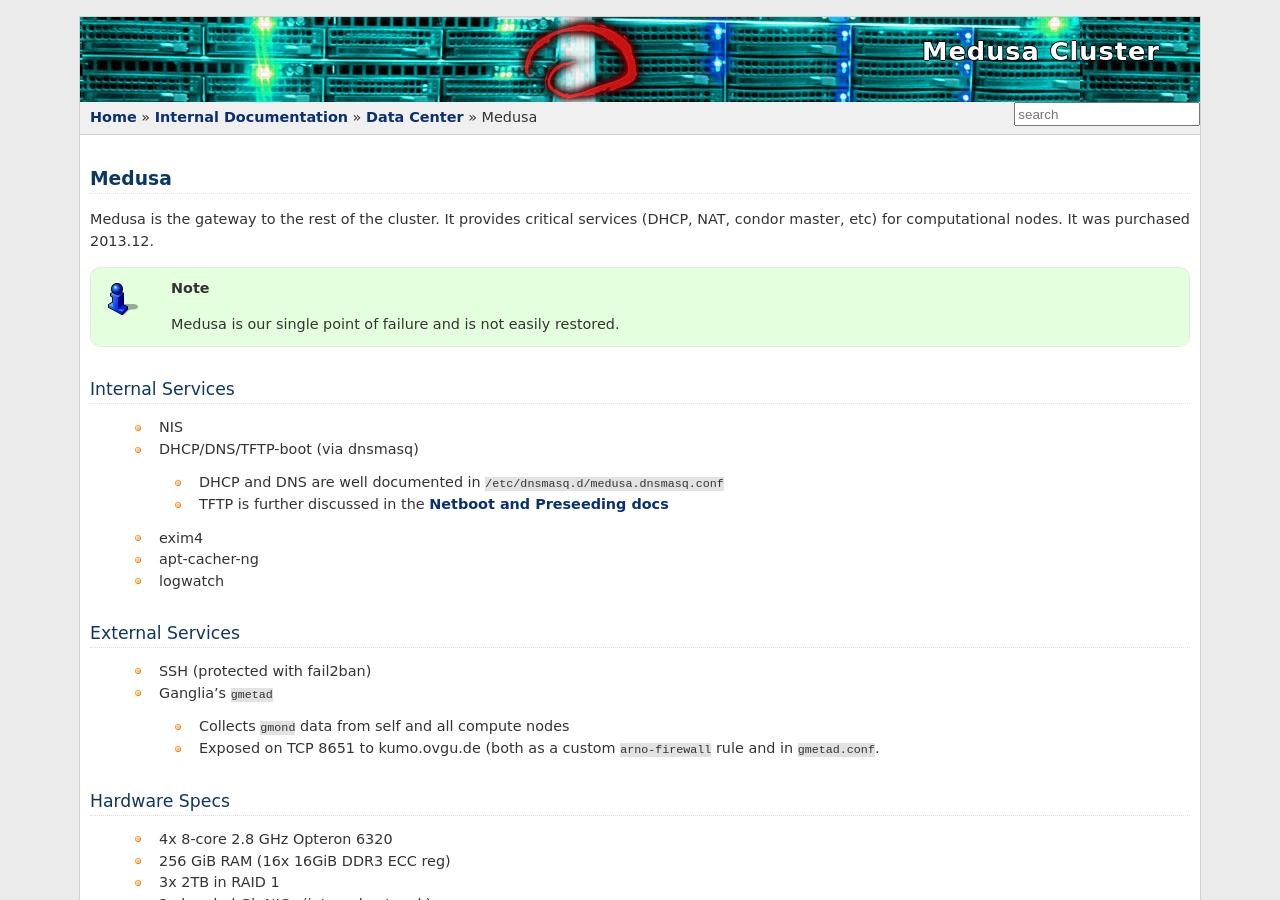
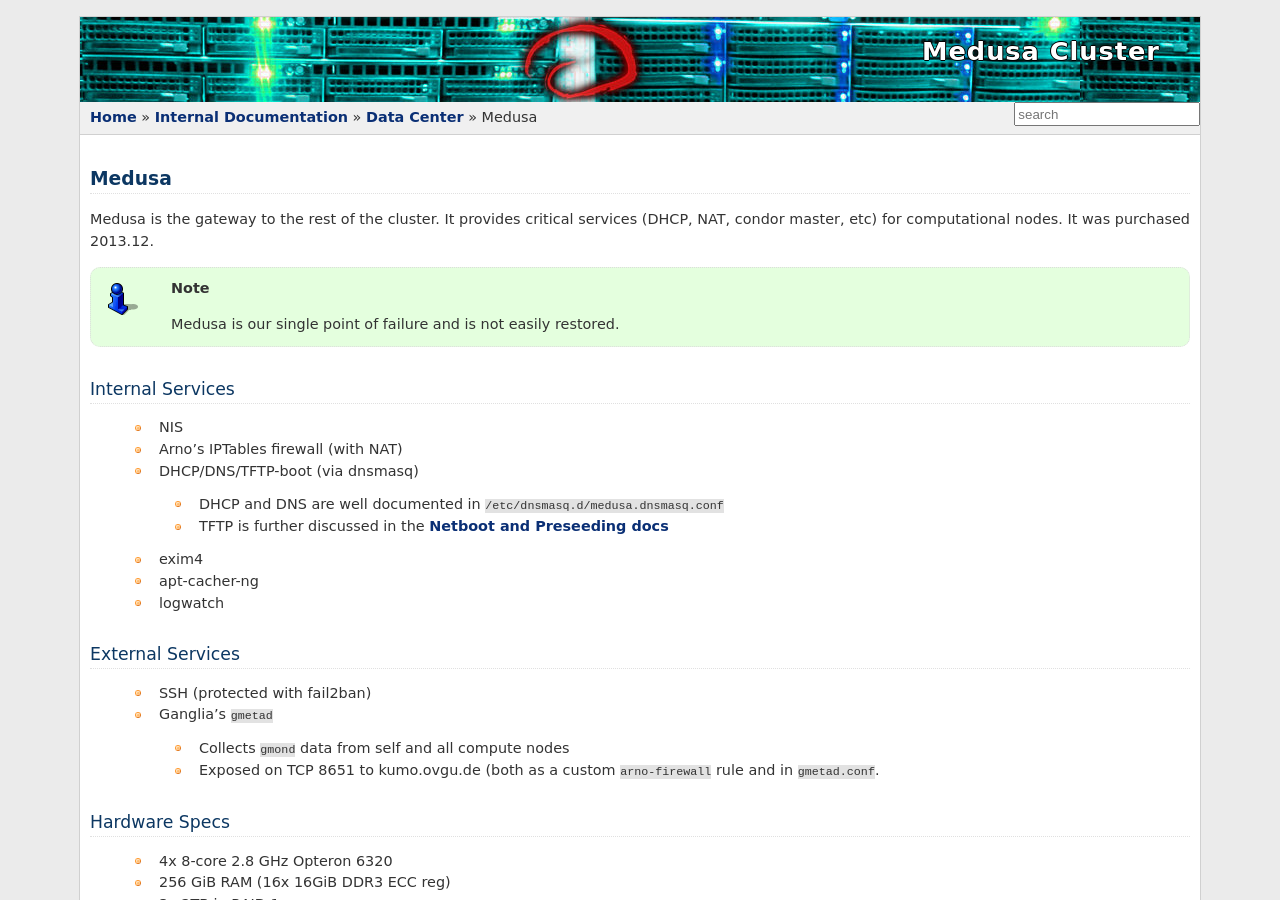
Before and after one commit to psychoinformatics-de/ipsy-docs, a Sphinx documentation site: the page built from source/internal/data_center/medusa.rst, in a window 1280 px wide and 900 px high. Built offline with Sphinx 7.4.7, drawn with Linux system fonts in a browser that asks for light colours; formulas are drawn with MathJax 3.

Commit message:
Add Arno's Firewall to services list

```diff
--- a/source/internal/data_center/medusa.rst
+++ b/source/internal/data_center/medusa.rst
@@ -13,6 +13,7 @@ Internal Services
 =================
 
  * NIS
+ * Arno's IPTables firewall (with NAT)
  * DHCP/DNS/TFTP-boot (via dnsmasq)
 
   - DHCP and DNS are well documented in ``/etc/dnsmasq.d/medusa.dnsmasq.conf``
--- a/source/internal/data_center/mulder.rst
+++ b/source/internal/data_center/mulder.rst
@@ -13,6 +13,7 @@ Services
 
 * logwatch
 * SSH
+* Arno's IPTables firewall
 * nothing else as of yet
 
 Hardware Specs
```
